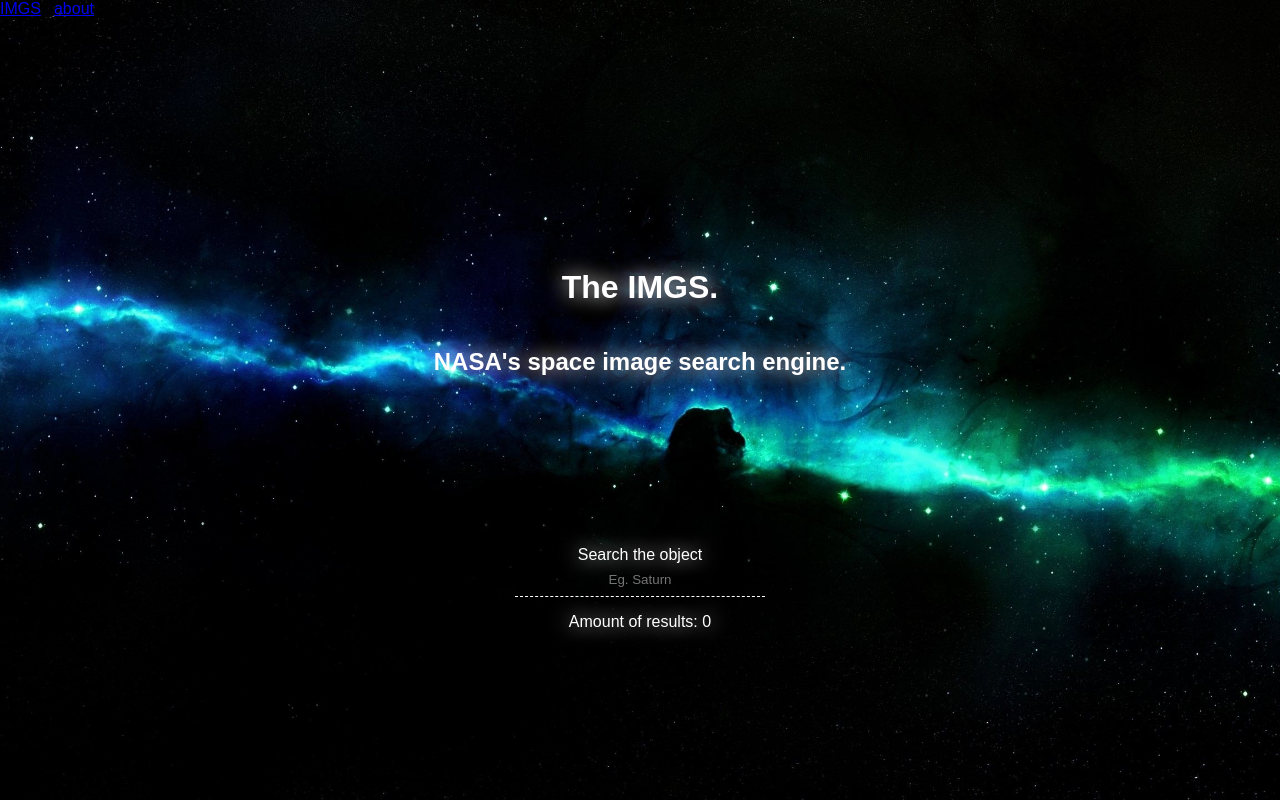
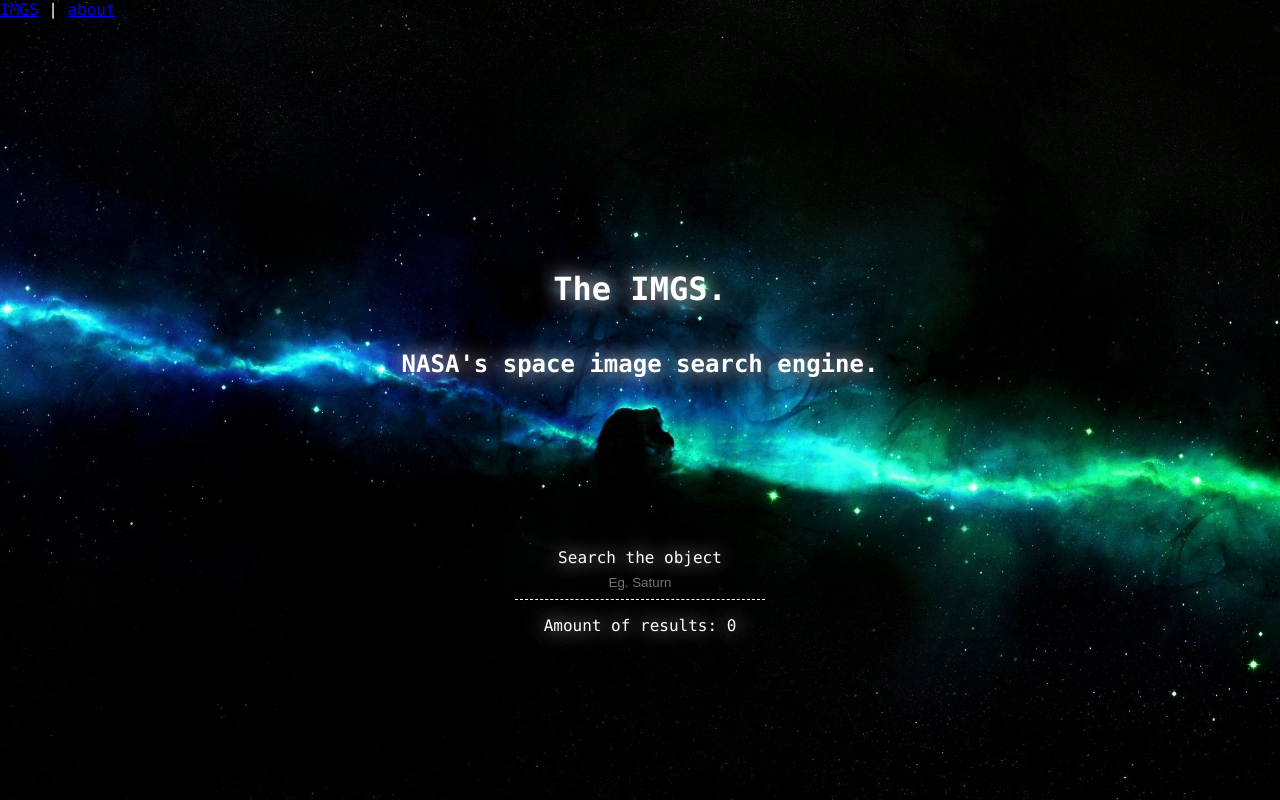
Before and after one commit to krystianksiazek/IMGS, a Vue app: page / in a window 1280 px wide. Built offline with nearby package versions, Linux system fonts and the light colour scheme.

Commit message:
Changed font style.

```diff
--- a/src/App.vue
+++ b/src/App.vue
@@ -13,6 +13,7 @@
   html, body {
     height: 100%;
     margin: 0;
+    color: white;
   }
   .app {
     height: 100%;
@@ -21,7 +22,8 @@
     background-image: url("assets/background.jpg");
     background-repeat: no-repeat;
     background-size: cover;
-    font-family: Montserrat, sans-serif;
-    overflow: hidden;
+    background-position: center;
+    font-family: "Lucida Console", Courier, monospace;
+    background-color: black;
   }
 </style>
```
